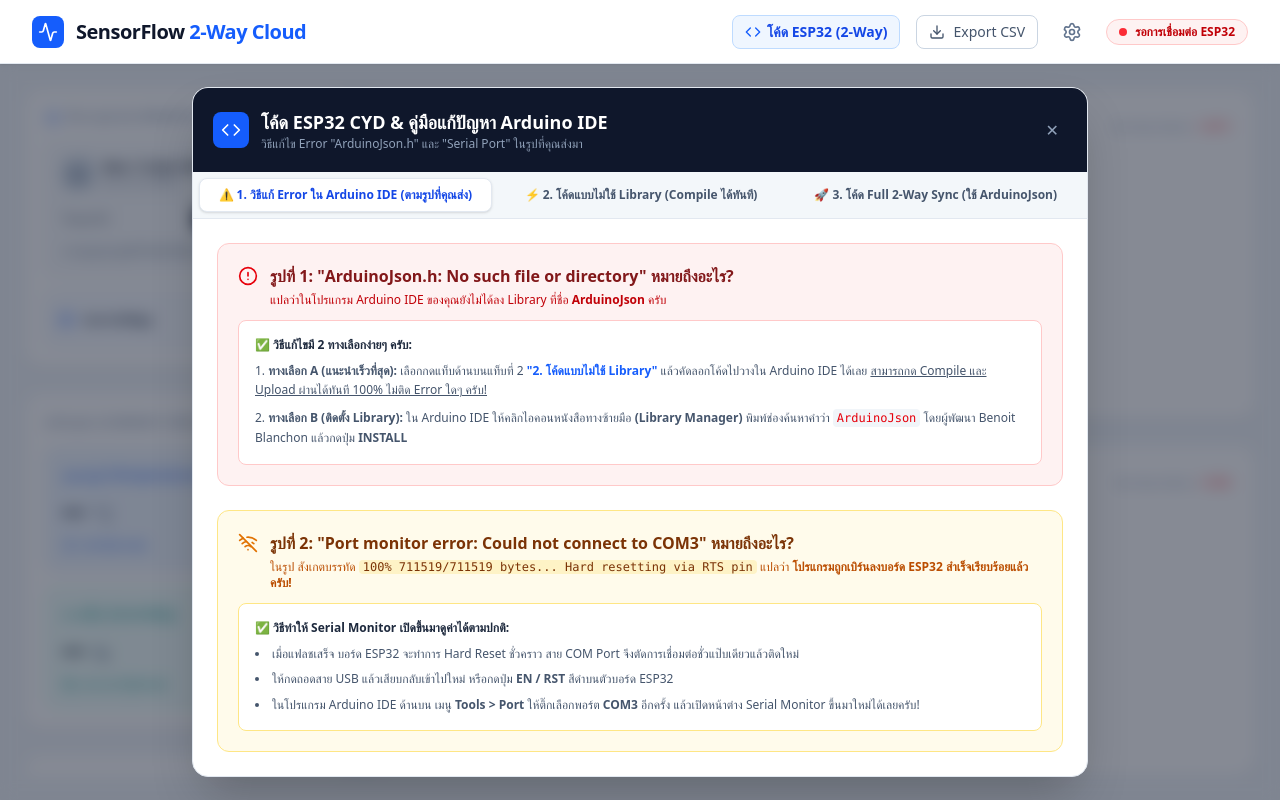
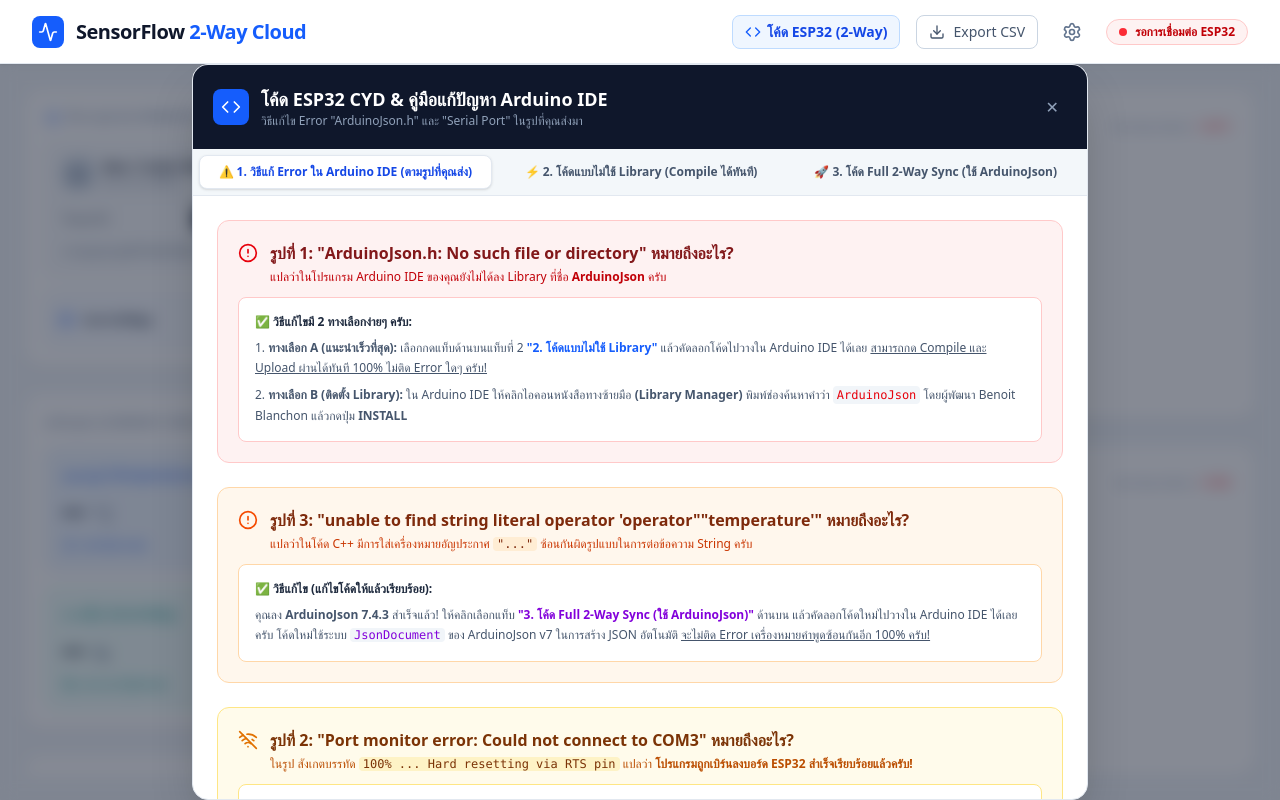
Before and after one commit to anusornsinarak/sensor, a React (Vite) app: page / in a window 1280 px wide. Both pictures are taken after a click on the button "โค้ด ESP32 (2-Way)". Built offline with nearby package versions, Linux system fonts and the light colour scheme; no server answers; the database is empty.

Commit message:
refactor: improve JSON payload construction for ESP32
Refactor string concatenation to improve formatting precision for sensor data and ensure robust syntax for cloud communication.

```diff
--- a/src/App.tsx
+++ b/src/App.tsx
@@ -305,21 +305,23 @@ void loop() {
     }
   }
 
-  // 3. ส่งข้อมูลขึ้น Cloud และเช็คสวิตช์พัดลมแบบ String parsing ธรรมดา (ไม่ต้องใช้ ArduinoJson)
+  // 3. ส่งข้อมูลขึ้น Cloud และเช็คสวิตช์พัดลม
   if ((millis() - lastSend > (sendIntervalSec * 1000)) && WiFi.status() == WL_CONNECTED) {
     WiFiClientSecure client; client.setInsecure();
     HTTPClient http;
     http.begin(client, serverUrl);
     http.addHeader("Content-Type", "application/json");
 
-    String json = "{\"temperature\":" + String(temp) +
-                  ",\"humidity\":" + String(humi) +
-                  ",\"sensor_error\":" + String(isSensorError ? "true" : "false") + "}";
+    // สร้างข้อความ JSON ปลอดภัย ไร้ Error String syntax
+    String json = "{";
+    json += "\"temperature\":" + String(temp, 1) + ",";
+    json += "\"humidity\":" + String(humi, 1) + ",";
+    json += "\"sensor_error\":" + String(isSensorError ? "true" : "false");
+    json += "}";
 
     lastCloudCode = http.POST(json);
     if (lastCloudCode == 200) {
       String res = http.getString();
-      // ค้นหาข้อความ "fanState":true ในผลลัพธ์
       if (res.indexOf("\"fanState\":true") >= 0) {
         fanState = true;
       } else if (res.indexOf("\"fanState\":false") >= 0) {
@@ -337,7 +339,7 @@ void loop() {
   }
 }`;
 
-  // Code version 2: Full 2-Way Sync Code with ArduinoJson Library
+  // Code version 2: Full 2-Way Sync Code with ArduinoJson v7 Library
   const esp32CodeJson = `#include <SPI.h>
 #include <TFT_eSPI.h>
 #include <XPT2046_Touchscreen.h>
@@ -346,7 +348,7 @@ void loop() {
 #include <WiFiClientSecure.h>
 #include <WiFiManager.h>
 #include <SimpleDHT.h>
-#include <ArduinoJson.h> // ต้องลง Library "ArduinoJson" โดย Benoit Blanchon ใน Arduino IDE
+#include <ArduinoJson.h> // รองรับ ArduinoJson v7.x (Benoit Blanchon)
 
 // --- 1. การเชื่อมต่อ Server & Cloud ---
 const char* serverUrl = "https://ais-dev-qxri77mfo47bgbrp4yibxz-68615771923.asia-east1.run.app/api/sensor-data";
@@ -451,24 +453,29 @@ void loop() {
     }
   }
 
-  // 3. ส่งข้อมูลขึ้น Cloud และรับคำสั่ง JSON อัตโนมัติ
+  // 3. ส่งข้อมูลขึ้น Cloud ด้วย ArduinoJson v7 (ปลอดภัย 100%)
   if ((millis() - lastSend > (sendIntervalSec * 1000)) && WiFi.status() == WL_CONNECTED) {
     WiFiClientSecure client; client.setInsecure();
     HTTPClient http;
     http.begin(client, serverUrl);
     http.addHeader("Content-Type", "application/json");
 
-    String json = "{\"temperature\":" + String(temp) +
-                  ",\"humidity\":" + String(humi) +
-                  ",\"sensor_error\":" + String(isSensorError ? "true" : "false") + "}";
+    // ใช้ ArduinoJson v7 สร้าง JSON อัตโนมัติ ไร้ Error String syntax
+    JsonDocument docOut;
+    docOut["temperature"] = temp;
+    docOut["humidity"] = humi;
+    docOut["sensor_error"] = isSensorError;
+
+    String json;
+    serializeJson(docOut, json);
 
     lastCloudCode = http.POST(json);
     if (lastCloudCode == 200) {
       String response = http.getString();
-      DynamicJsonDocument doc(1024);
-      DeserializationError error = deserializeJson(doc, response);
-      if (!error && doc.containsKey("config")) {
-        JsonObject cfg = doc["config"];
+      JsonDocument docIn;
+      DeserializationError error = deserializeJson(docIn, response);
+      if (!error && docIn.containsKey("config")) {
+        JsonObject cfg = docIn["config"];
         fanState = cfg["fanState"] | fanState;
         autoFan = cfg["autoFan"] | autoFan;
         sendIntervalSec = cfg["sendIntervalSec"] | sendIntervalSec;
@@ -639,6 +646,26 @@ void loop() {
                       </div>
                     </div>
 
+                    {/* Fix Error 3: string literal operator error */}
+                    <div className="bg-orange-50 border border-orange-200 rounded-xl p-5 space-y-3">
+                      <div className="flex items-start gap-3">
+                        <AlertCircle className="w-5 h-5 text-orange-600 shrink-0 mt-0.5" />
+                        <div>
+                          <h3 className="font-bold text-orange-900 text-base">รูปที่ 3: "unable to find string literal operator 'operator""temperature'" หมายถึงอะไร?</h3>
+                          <p className="text-xs text-orange-700 mt-1">
+                            แปลว่าในโค้ด C++ มีการใส่เครื่องหมายอัญประกาศ <code className="bg-orange-100 text-orange-900 px-1 rounded font-mono">"..."</code> ซ้อนกันผิดรูปแบบในการต่อข้อความ String ครับ
+                          </p>
+                        </div>
+                      </div>
+
+                      <div className="bg-white p-4 rounded-lg border border-orange-200 space-y-2 text-xs text-slate-700">
+                        <p className="font-bold text-slate-800">✅ วิธีแก้ไข (แก้ไขโค้ดให้แล้วเรียบร้อย):</p>
+                        <p className="text-slate-600 leading-relaxed">
+                          คุณลง <strong>ArduinoJson 7.4.3</strong> สำเร็จแล้ว! ให้คลิกเลือกแท็บ <span className="text-purple-700 font-bold">"3. โค้ด Full 2-Way Sync (ใช้ ArduinoJson)"</span> ด้านบน แล้วคัดลอกโค้ดใหม่ไปวางใน Arduino IDE ได้เลยครับ โค้ดใหม่ใช้ระบบ <code className="bg-slate-100 px-1 rounded text-purple-700 font-mono">JsonDocument</code> ของ ArduinoJson v7 ในการสร้าง JSON อัตโนมัติ <u>จะไม่ติด Error เครื่องหมายคำพูดซ้อนกันอีก 100% ครับ!</u>
+                        </p>
+                      </div>
+                    </div>
+
                     {/* Fix Error 2: Serial Port Error */}
                     <div className="bg-amber-50 border border-amber-200 rounded-xl p-5 space-y-3">
                       <div className="flex items-start gap-3">
@@ -646,7 +673,7 @@ void loop() {
                         <div>
                           <h3 className="font-bold text-amber-900 text-base">รูปที่ 2: "Port monitor error: Could not connect to COM3" หมายถึงอะไร?</h3>
                           <p className="text-xs text-amber-700 mt-1">
-                            ในรูป สังเกตบรรทัด <code className="bg-amber-100 text-amber-900 px-1 rounded">100% 711519/711519 bytes... Hard resetting via RTS pin</code> แปลว่า <strong>โปรแกรมถูกเบิร์นลงบอร์ด ESP32 สำเร็จเรียบร้อยแล้วครับ!</strong>
+                            ในรูป สังเกตบรรทัด <code className="bg-amber-100 text-amber-900 px-1 rounded">100% ... Hard resetting via RTS pin</code> แปลว่า <strong>โปรแกรมถูกเบิร์นลงบอร์ด ESP32 สำเร็จเรียบร้อยแล้วครับ!</strong>
                           </p>
                         </div>
                       </div>
@@ -654,7 +681,7 @@ void loop() {
                       <div className="bg-white p-4 rounded-lg border border-amber-200 space-y-2 text-xs text-slate-700">
                         <p className="font-bold text-slate-800">✅ วิธีทำให้ Serial Monitor เปิดขึ้นมาดูค่าได้ตามปกติ:</p>
                         <ul className="list-disc list-inside space-y-1.5 text-slate-600 leading-relaxed">
-                          <li>เมื่อแฟลชเสร็จ บอร์ด ESP32 จะทำการ Hard Reset ชั่วคราว สาย COM Port จึงตัดการเชื่อมต่อชั่วแป๊บเดียวแล้วติดใหม่</li>
+                          <li>เมื่อแฟลชเสร็จ บอร์ด ESP32 จะทำการ Reset ชั่วคราว สาย COM Port จึงตัดการเชื่อมต่อชั่วแป๊บเดียวแล้วติดใหม่</li>
                           <li>ให้กดถอดสาย USB แล้วเสียบกลับเข้าไปใหม่ หรือกดปุ่ม <strong>EN / RST</strong> สีดำบนตัวบอร์ด ESP32</li>
                           <li>ในโปรแกรม Arduino IDE ด้านบน เมนู <strong>Tools {'>'} Port</strong> ให้ติ๊กเลือกพอร์ต <strong>COM3</strong> อีกครั้ง แล้วเปิดหน้าต่าง Serial Monitor ขึ้นมาใหม่ได้เลยครับ!</li>
                         </ul>
```
